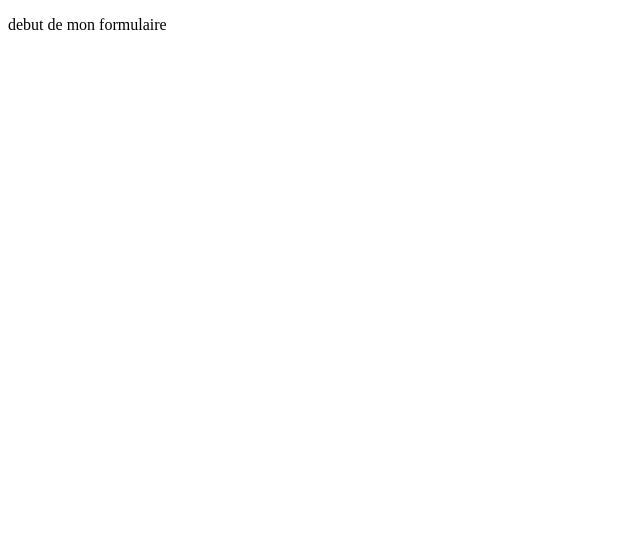
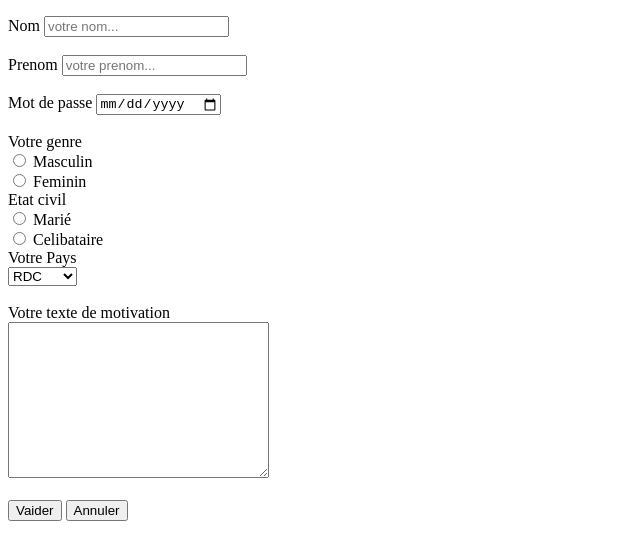
Before and after one commit to danielshabs/formulaire, a plain HTML site: page index.html in a window 1280 px wide. Shown: the whole page, without its empty margins (0-640 px from the left). Drawn offline with Linux system fonts and the light colour scheme.

Commit message:
formulaire

```diff
--- a/index.html
+++ b/index.html
@@ -6,10 +6,45 @@
     <title>formulaire</title>
 </head>
 <body>
+    <form action="page2.html" method="post">
+        <p>
+            <label for="nom">Nom</label> <input type="text" name="nom" id="nom" placeholder="votre nom..."><br><br>
 
-    <p>
-        debut de mon formulaire
-    </p>
+        <label for="nom">Prenom</label>  <input type="text" name="prenom" id="prenom" placeholder="votre prenom..."><br><br>
+
+        <label for="date">Mot de passe</label> <input type="date" name="date" id="date"><br><br>
+
+        Votre genre <br>
+        <input type="radio" name="genre" value="masc" id="masc"> <label for="masc">Masculin</label><br>
+        <input type="radio" name="genre" value="fem" id="fem"> <label for="fem">Feminin</label><br>
+
+        Etat civil <br>
+        <input type="radio" name="Etatc" value="marie" id="marie"> <label for="marie">Marié</label><br>
+        <input type="radio" name="Etatc" value="celib" id="celib"> <label for="celib">Celibataire</label><br>
+
+        <label for="pays">Votre Pays</label><br>
+        <select name="pays" id="pays">
+        <option value="rdc">RDC</option>
+        <option value="canda">Canada</option>
+        <option value="maroc">Maroc</option>
+        <option value="angola">Angola</option>
+        <option value="chine">Chine</option>
+    </select><br><br>
+    <label for="motivation">Votre texte de motivation</label><br>
+    <textarea name="motivation" id="motivation" cols="30" rows="10"></textarea><br><br>
+
+
+
+
+        <input type="submit" name="Vaider" value="Vaider">
+        <input type="reset" name="Annuler" value="Annuler">
+
+        </p>
+
+
+
+    </form>
+
 
 </body>
 </html>
```
